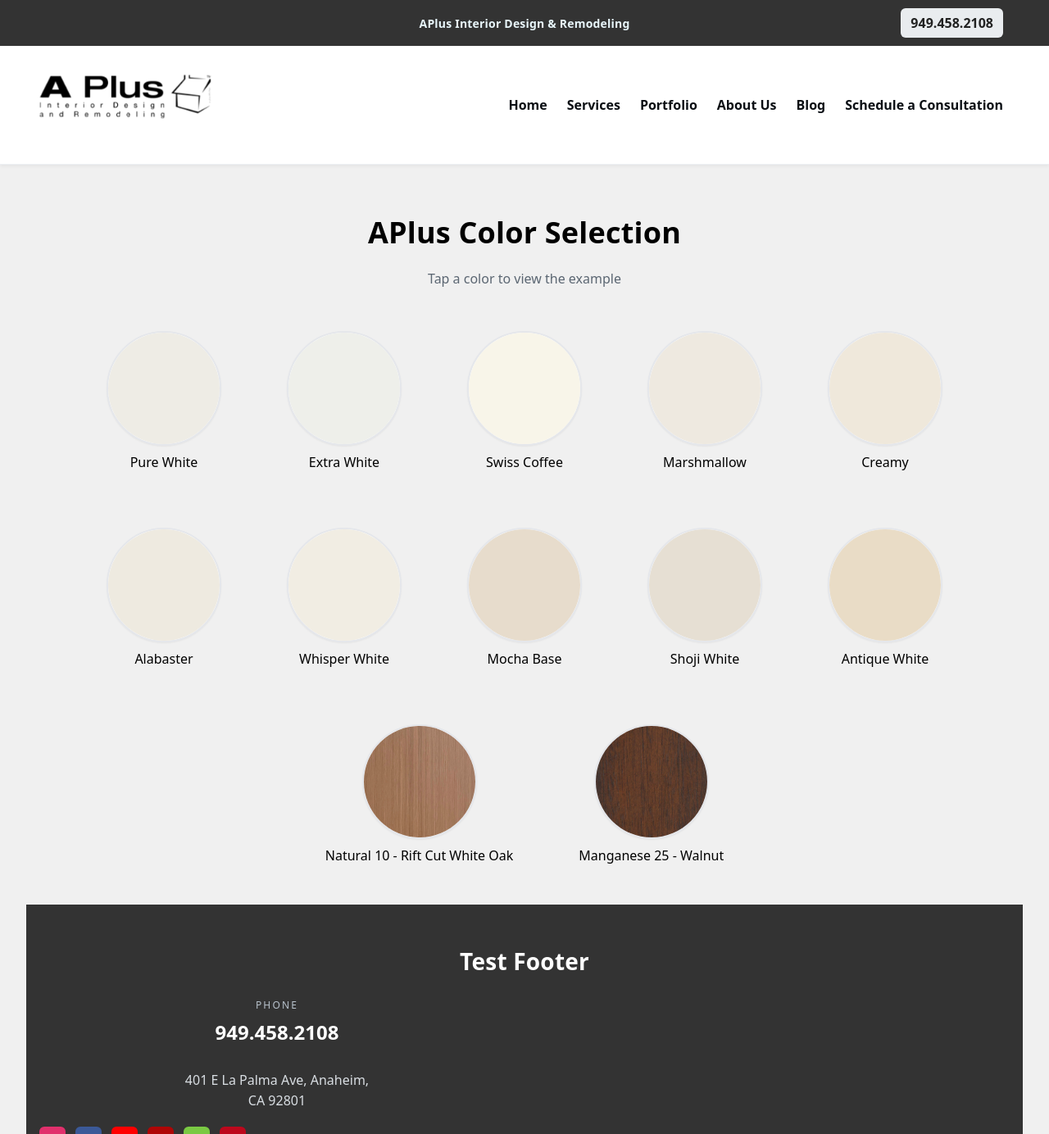
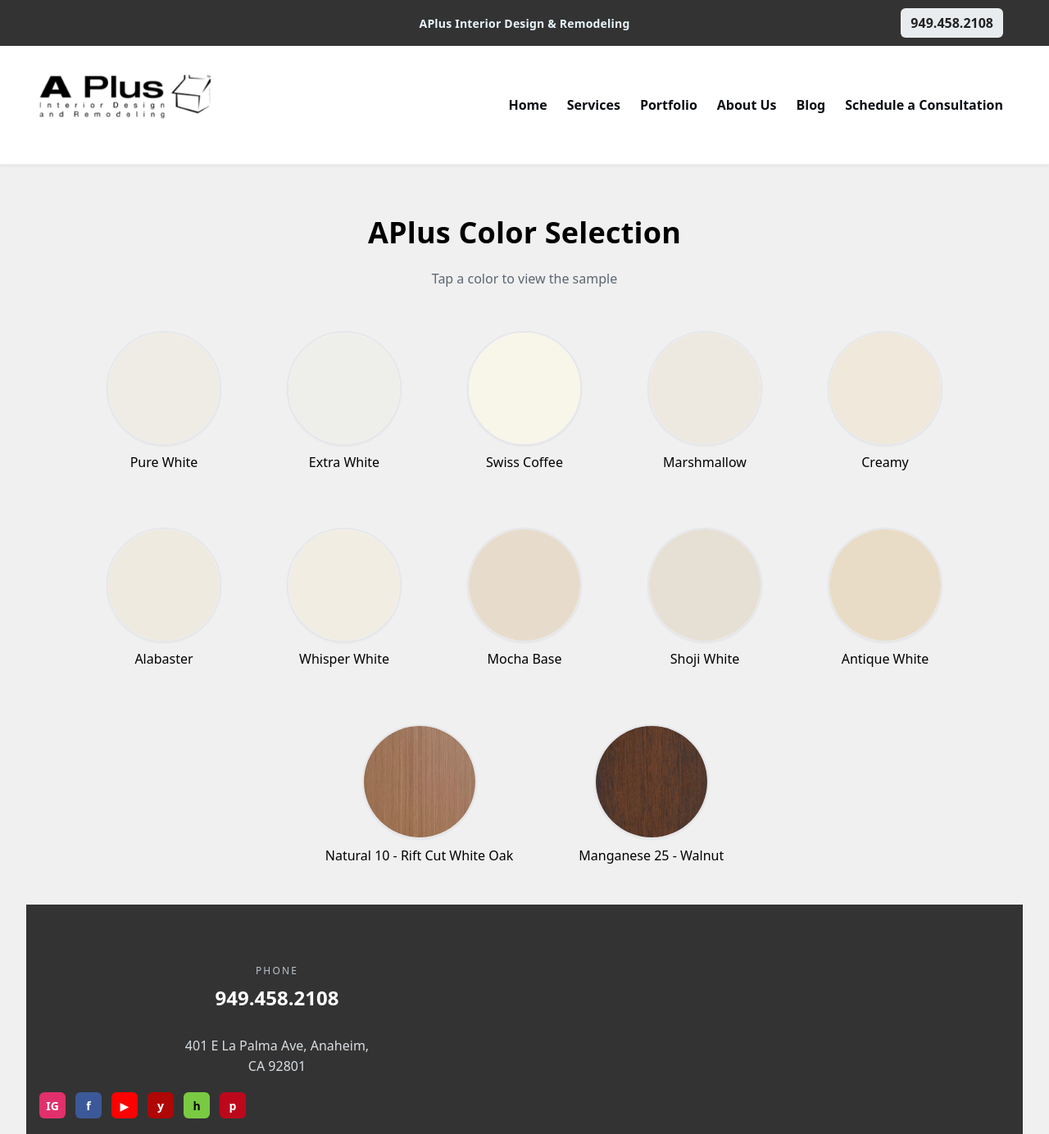
Before and after one commit to CrisSal2/APlus-Color-Selection, a React (Vite) app: page / in a window 1280 px wide. Shown: the top 1384 px of the page at 82% size. Built offline with nearby package versions, Linux system fonts and the light colour scheme.

Commit message:
fixed 720 screen size

```diff
--- a/src/components/ColorSwatchGrid.jsx
+++ b/src/components/ColorSwatchGrid.jsx
@@ -71,7 +71,7 @@
     <div className="swatch-wrapper">
       <header className="swatch-header">
         <h1 className="brand">APlus Color Selection</h1>
-        <p className="subtitle">Tap a color to view the example</p>
+        <p className="subtitle">Tap a color to view the sample</p>
       </header>
 
       <ul className="swatch-grid" role="list">
--- a/src/components/SiteFooter.jsx
+++ b/src/components/SiteFooter.jsx
@@ -6,7 +6,7 @@
             <div className="footer-inner">
                 {/* Top Block */}
                 <section className='contact-block'>
-                    <h2 className='footer-title'>Test Footer</h2>
+                    <h2 className='footer-title'></h2>
 
 
                     <div className='contact-grid'>
--- a/src/components/SiteHeader.css
+++ b/src/components/SiteHeader.css
@@ -156,6 +156,7 @@
 
 
 @media (max-width:720px){
+  .site-header{ position:static; }
   .logo img{ justify-self: center;}
   .mainbar-inner{ justify-content: center; padding-left: 1rem; grid-template-columns:1fr; row-gap:12px; }
   .primary-nav ul{ justify-content:center; padding-left: 1rem; flex-wrap:wrap; margin-bottom: 2rem;}
```
